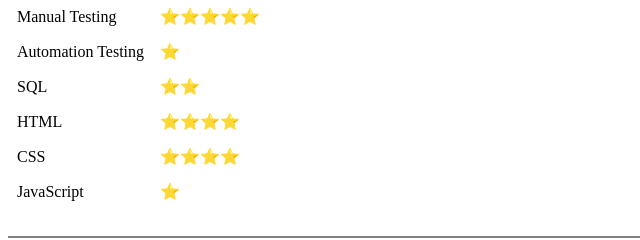
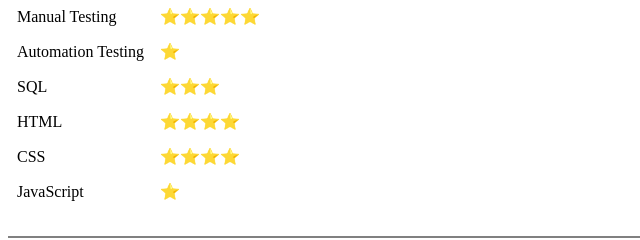
Before and after one commit to mbarisic0/about, a plain HTML site: page index.html in a window 1280 px wide. Shown: the part 1393-1633 px from the top of the page, 0-640 px from the left. Drawn offline with Linux system fonts and the light colour scheme.

Commit message:
Modified SQL star level

```diff
--- a/index.html
+++ b/index.html
@@ -112,7 +112,7 @@
 
       <tr>
         <td>SQL</td>
-        <td>⭐️⭐️</td>
+        <td>⭐️⭐️⭐️</td>
       </tr>
 
       <tr>
```
